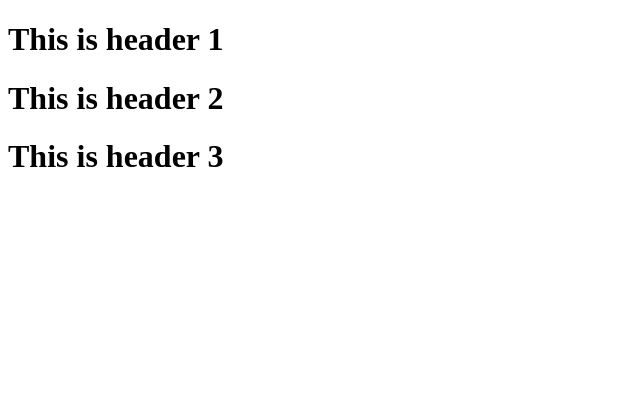
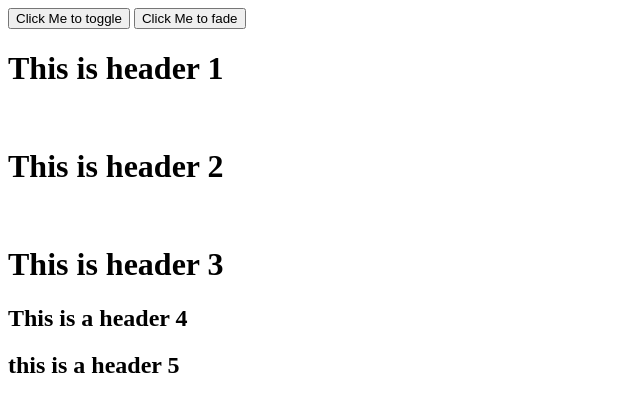
Before and after one commit to VasiliyRodin/jqueryTest, a plain HTML site: page index.html in a window 1280 px wide. Shown: the whole page, without its empty margins (0-640 px from the left). Drawn offline with nearby package versions, Linux system fonts and the light colour scheme.

Commit message:
Added some effects toggling and fading.

```diff
--- a/index.html
+++ b/index.html
@@ -13,12 +13,19 @@ and open the template in the editor.
         <script type="text/javascript" src="jquery.js" ></script>
     </head>
     <body>
+		<input id="testButton" type="button" value="Click Me to toggle"></input>
+		<input id="fadeButton" type="button" value="Click Me to fade"></input>
+
         <h1>This is header 1</h1>
         <p>this is a paragraph for header 1</p>
+		<br>
         <h1>This is header 2</h1>
         <p>this is a paragraph for header 2</p>
+		<br>
         <h1>This is header 3</h1>
         <p>this is a paragraph for header 3</p>
 
+		<h2 id="testHeader">This is a header 4 </h2>
+		<h2 id="fadeHeader">this is a header 5 </h2>
     </body>
 </html>
--- a/jquery.js
+++ b/jquery.js
@@ -7,7 +7,22 @@
 $(document).ready(function(){
     $("p").hide();
 
-    $("h1").click(function(){
+    $("h1").mouseenter(function(){
         $(this).next().slideToggle(300);
+		$(this).css("background-color","red");
     });
+
+	$("h1").mouseleave(function(){
+        $(this).next().slideToggle(300);
+		$(this).css("background-color","white");
+    });
+
+	$("#testButton").click(function(){
+		$("#testHeader").toggle(750);
+		$("#testHeader").css("background-color","orange");
+	});
+
+	$("#fadeButton").click(function() {
+		$("#fadeHeader").fadeToggle(500);
+	});
 });
```
